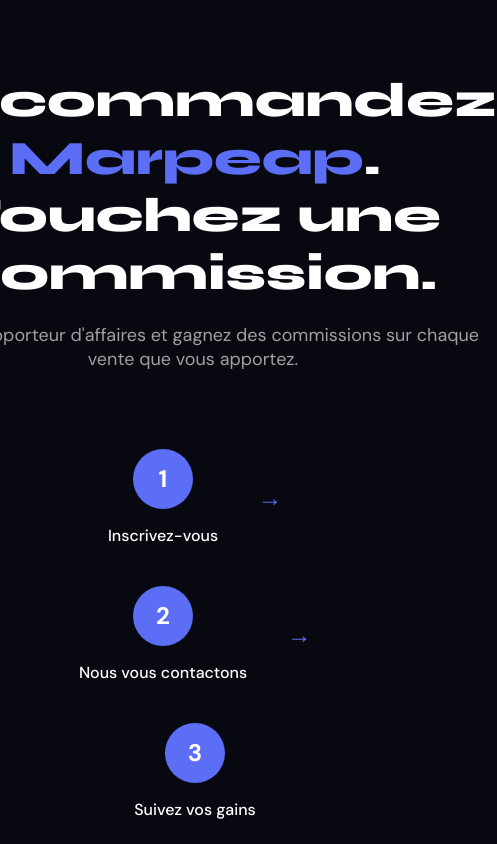
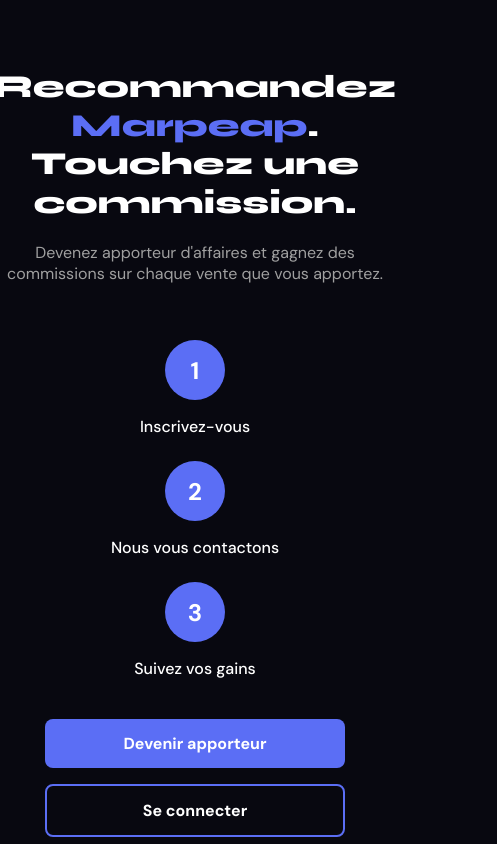
Before and after one commit to marpeap/refer, a Next.js app: page / in a window 390 px wide. Shown: the top 844 px of the page, 497 px wide, since content can reach past the window. Built offline with nearby package versions, Linux system fonts and the light colour scheme.

Commit message:
Add mobile responsive design to all pages with useMobile hook

```diff
--- a/app/layout.tsx
+++ b/app/layout.tsx
@@ -1,6 +1,7 @@
 export const metadata = {
   title: 'Marpeap - Programme d\'apporteurs d\'affaires',
   description: 'Recommandez Marpeap. Touchez une commission.',
+  viewport: 'width=device-width, initial-scale=1'
 }
 
 export default function RootLayout({
--- a/app/page.tsx
+++ b/app/page.tsx
@@ -1,8 +1,11 @@
 'use client'
 
 import Link from 'next/link'
+import { useMobile } from '@/hooks/useMobile'
 
 export default function Home() {
+  const isMobile = useMobile()
+
   return (
     <main style={{
       minHeight: '100vh',
@@ -10,13 +13,13 @@ export default function Home() {
       flexDirection: 'column',
       alignItems: 'center',
       justifyContent: 'center',
-      padding: '40px 20px',
+      padding: isMobile ? '20px 16px' : '40px 20px',
       textAlign: 'center'
     }}>
-      <div style={{ marginBottom: '60px' }}>
+      <div style={{ marginBottom: isMobile ? '40px' : '60px' }}>
         <h1 style={{
           fontFamily: "'Syne', sans-serif",
-          fontSize: '48px',
+          fontSize: isMobile ? '32px' : '48px',
           fontWeight: 800,
           marginBottom: '20px',
           lineHeight: 1.2
@@ -26,7 +29,7 @@ export default function Home() {
           Touchez une commission.
         </h1>
         <p style={{
-          fontSize: '18px',
+          fontSize: isMobile ? '16px' : '18px',
           color: '#a0a0a0',
           maxWidth: '600px'
         }}>
@@ -36,10 +39,12 @@ export default function Home() {
 
       <div style={{
         display: 'flex',
-        gap: '40px',
-        marginBottom: '80px',
+        gap: isMobile ? '24px' : '40px',
+        marginBottom: isMobile ? '40px' : '80px',
         flexWrap: 'wrap',
-        justifyContent: 'center'
+        justifyContent: 'center',
+        flexDirection: isMobile ? 'column' : 'row',
+        alignItems: 'center'
       }}>
         <div style={{
           display: 'flex',
@@ -61,7 +66,7 @@ export default function Home() {
           <span style={{ fontWeight: 500 }}>Inscrivez-vous</span>
         </div>
 
-        <div style={{ color: '#5B6EF5', fontSize: '24px', display: 'flex', alignItems: 'center' }}>→</div>
+        {!isMobile && <div style={{ color: '#5B6EF5', fontSize: '24px', display: 'flex', alignItems: 'center' }}>→</div>}
 
         <div style={{
           display: 'flex',
@@ -83,7 +88,7 @@ export default function Home() {
           <span style={{ fontWeight: 500 }}>Nous vous contactons</span>
         </div>
 
-        <div style={{ color: '#5B6EF5', fontSize: '24px', display: 'flex', alignItems: 'center' }}>→</div>
+        {!isMobile && <div style={{ color: '#5B6EF5', fontSize: '24px', display: 'flex', alignItems: 'center' }}>→</div>}
 
         <div style={{
           display: 'flex',
@@ -108,21 +113,26 @@ export default function Home() {
 
       <div style={{
         display: 'flex',
-        gap: '20px',
+        gap: isMobile ? '16px' : '20px',
         flexWrap: 'wrap',
-        justifyContent: 'center'
+        justifyContent: 'center',
+        flexDirection: isMobile ? 'column' : 'row',
+        width: '100%',
+        maxWidth: isMobile ? '300px' : 'none'
       }}>
         <Link
           href="/register"
           style={{
-            padding: '16px 32px',
+            padding: isMobile ? '14px 24px' : '16px 32px',
             backgroundColor: '#5B6EF5',
             color: '#ffffff',
             textDecoration: 'none',
             borderRadius: '8px',
             fontWeight: 700,
             fontSize: '16px',
-            transition: 'opacity 0.2s'
+            transition: 'opacity 0.2s',
+            textAlign: 'center',
+            display: 'block'
           }}
         >
           Devenir apporteur
@@ -130,14 +140,16 @@ export default function Home() {
         <Link
           href="/login"
           style={{
-            padding: '16px 32px',
+            padding: isMobile ? '14px 24px' : '16px 32px',
             backgroundColor: 'transparent',
             color: '#ffffff',
             textDecoration: 'none',
             borderRadius: '8px',
             fontWeight: 700,
             fontSize: '16px',
-            border: '2px solid #5B6EF5'
+            border: '2px solid #5B6EF5',
+            textAlign: 'center',
+            display: 'block'
           }}
         >
           Se connecter
--- /dev/null
+++ b/hooks/useMobile.ts
@@ -0,0 +1,18 @@
+'use client'
+import { useState, useEffect } from 'react'
+
+export function useMobile() {
+  const [isMobile, setIsMobile] = useState(false)
+
+  useEffect(() => {
+    const checkMobile = () => {
+      setIsMobile(window.innerWidth < 768)
+    }
+
+    checkMobile()
+    window.addEventListener('resize', checkMobile)
+    return () => window.removeEventListener('resize', checkMobile)
+  }, [])
+
+  return isMobile
+}
```
Also changed, not shown: app/login/page.tsx (+14 -10 lines), app/register/page.tsx (+16 -11 lines).
